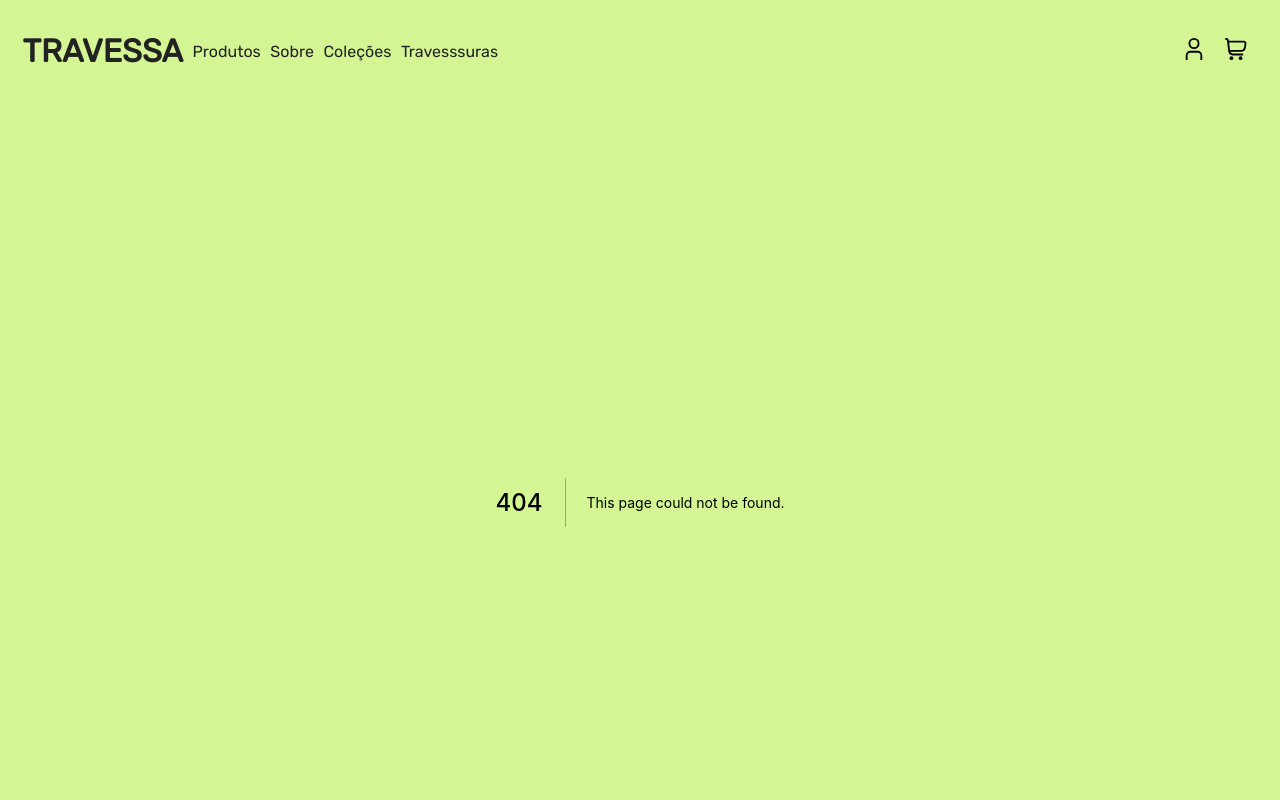
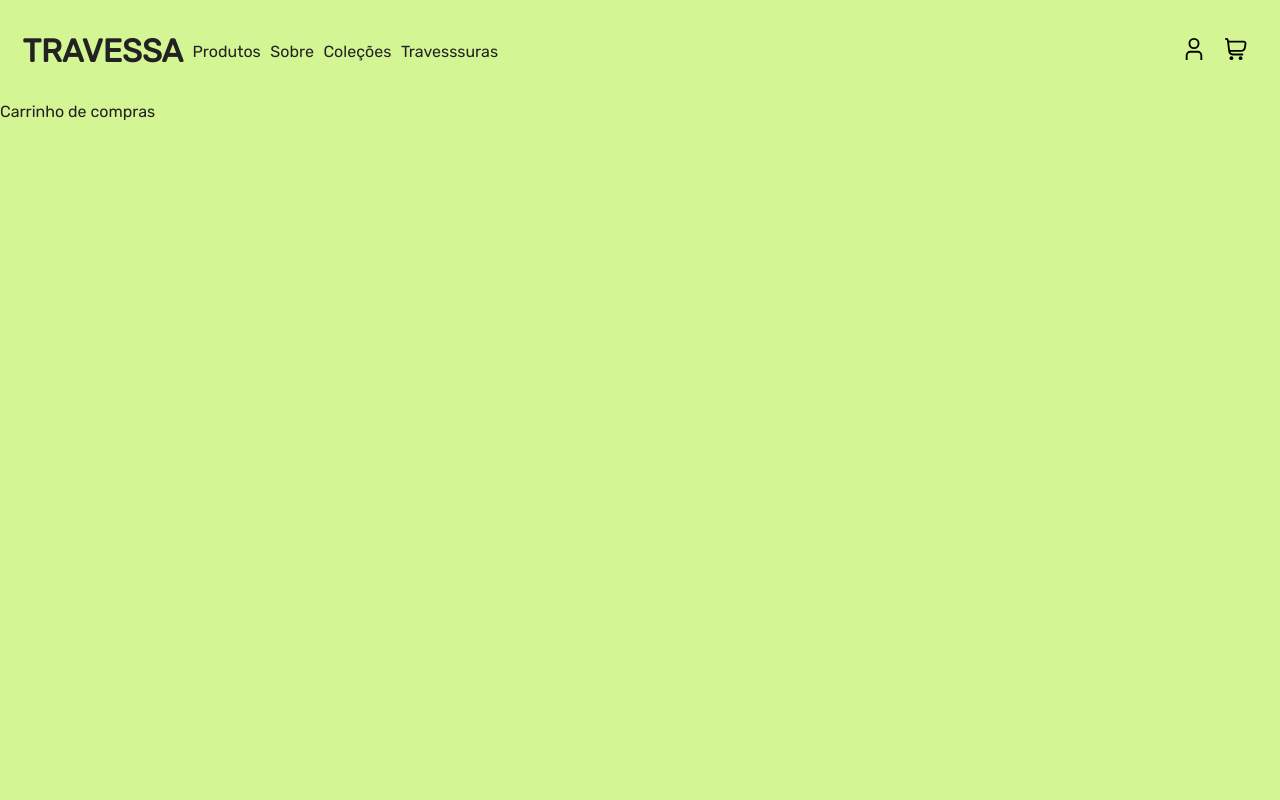
Before and after one commit to amauribechtoldjr/shopify-ecommerce, a Next.js app: page /cart in a window 1280 px wide. Before the commit this address had no page. Shown: the top 800 px of the page. Built offline with nearby package versions, Linux system fonts and the light colour scheme.

Commit message:
New cart page

```diff
--- a/src/components/UI/Usernav/Usernav.tsx
+++ b/src/components/UI/Usernav/Usernav.tsx
@@ -16,7 +16,7 @@ const Usernav: FC = () => {
       </S.UsernavUL>
       <S.UsernavUL>
         <li>
-          <Link href="/">
+          <Link href="/cart">
             <Cart />
           </Link>
         </li>
--- /dev/null
+++ b/src/pages/cart.tsx
@@ -0,0 +1,7 @@
+import { FC } from 'react'
+
+const Cart: FC = () => {
+  return <div>Carrinho de compras</div>
+}
+
+export default Cart
```
